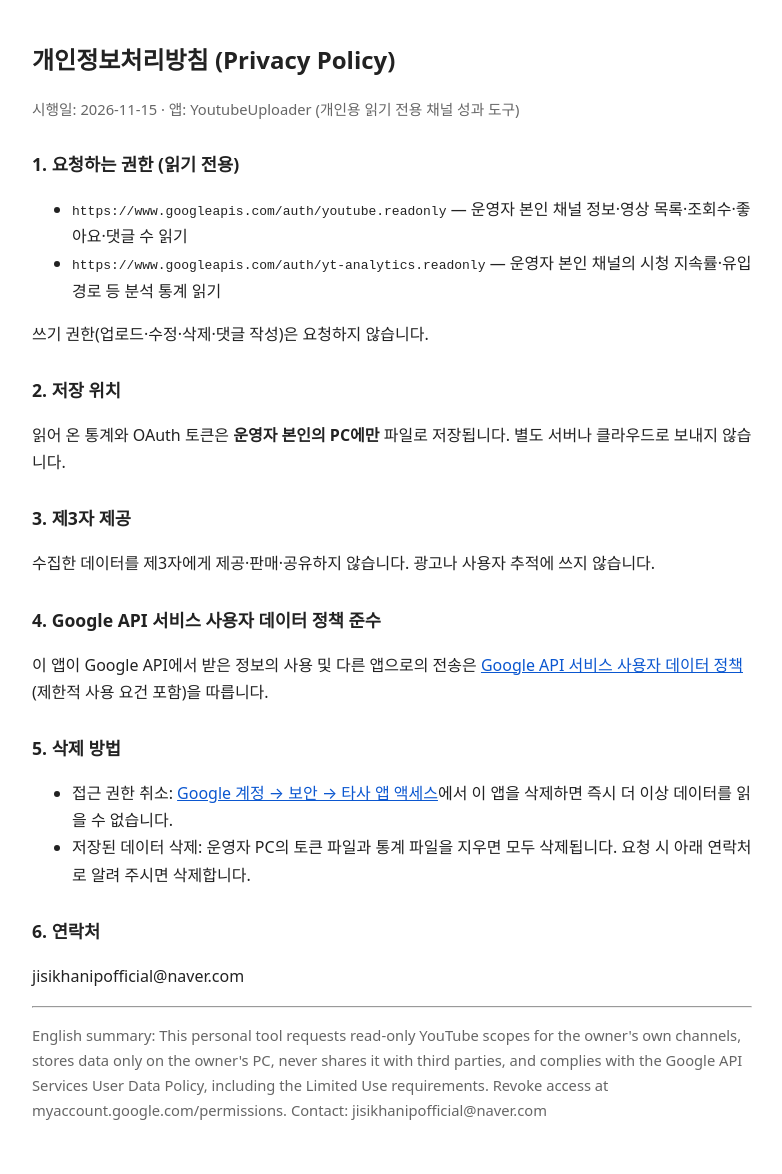
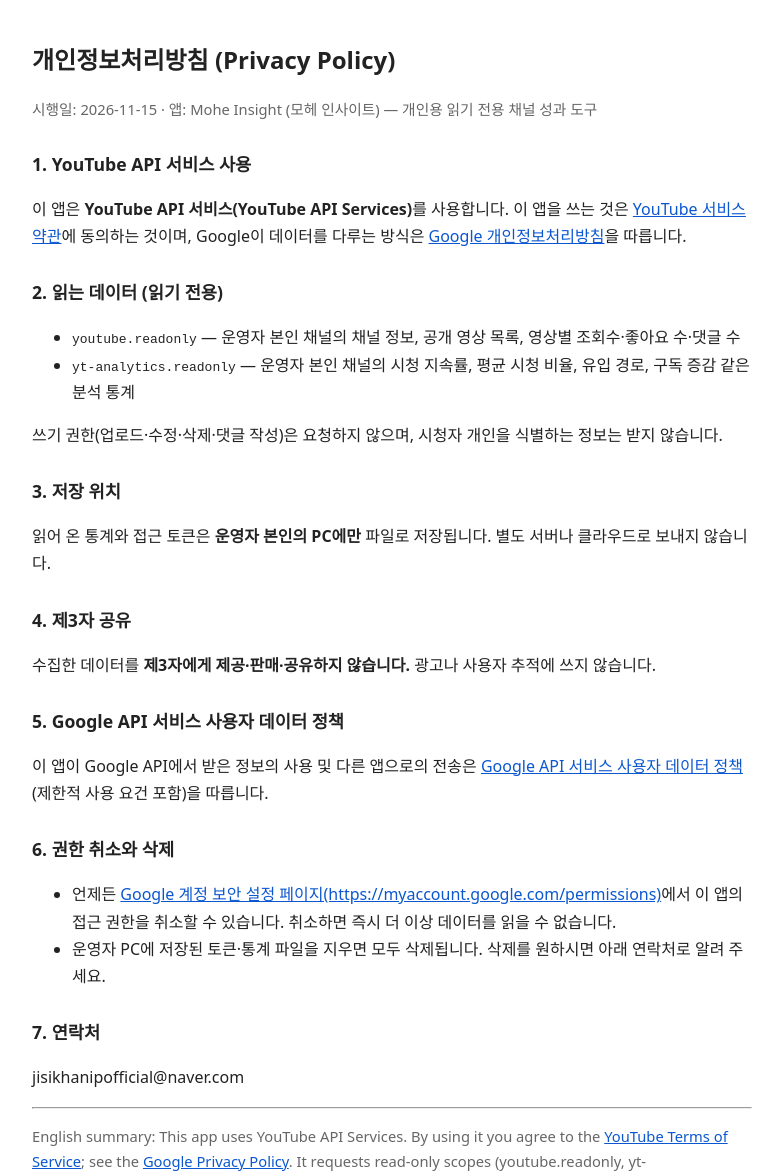
Before and after one commit to jisikhanip/mohe-insight, a plain HTML site: page privacy.html in a window 1280 px wide. Shown: the top 1174 px of the page, without its empty margins (248-1030 px from the left). Drawn offline with Linux system fonts and the light colour scheme.

Commit message:
Add files via upload

```diff
--- a/privacy.html
+++ b/privacy.html
@@ -3,7 +3,7 @@
 <head>
 <meta charset="utf-8">
 <meta name="viewport" content="width=device-width, initial-scale=1">
-<title>개인정보처리방침 — YoutubeUploader</title>
+<title>개인정보처리방침 — Mohe Insight (모헤 인사이트)</title>
 <style>
  body{font-family:system-ui,-apple-system,"Malgun Gothic",sans-serif;max-width:720px;margin:40px auto;padding:0 16px;line-height:1.7;color:#222;background:#fff}
  h1{font-size:1.5em} h2{font-size:1.1em;margin-top:1.6em} .muted{color:#666;font-size:.92em} a{color:#0b57d0}
@@ -11,34 +11,37 @@
 </head>
 <body>
 <h1>개인정보처리방침 (Privacy Policy)</h1>
-<p class="muted">시행일: 2026-11-15 · 앱: YoutubeUploader (개인용 읽기 전용 채널 성과 도구)</p>
+<p class="muted">시행일: 2026-11-15 · 앱: Mohe Insight (모헤 인사이트) — 개인용 읽기 전용 채널 성과 도구</p>
 
-<h2>1. 요청하는 권한 (읽기 전용)</h2>
+<h2>1. YouTube API 서비스 사용</h2>
+<p>이 앱은 <b>YouTube API 서비스(YouTube API Services)</b>를 사용합니다. 이 앱을 쓰는 것은 <a href="https://www.youtube.com/t/terms">YouTube 서비스 약관</a>에 동의하는 것이며, Google이 데이터를 다루는 방식은 <a href="https://policies.google.com/privacy">Google 개인정보처리방침</a>을 따릅니다.</p>
+
+<h2>2. 읽는 데이터 (읽기 전용)</h2>
 <ul>
- <li><code>https://www.googleapis.com/auth/youtube.readonly</code> — 운영자 본인 채널 정보·영상 목록·조회수·좋아요·댓글 수 읽기</li>
- <li><code>https://www.googleapis.com/auth/yt-analytics.readonly</code> — 운영자 본인 채널의 시청 지속률·유입 경로 등 분석 통계 읽기</li>
+ <li><code>youtube.readonly</code> — 운영자 본인 채널의 채널 정보, 공개 영상 목록, 영상별 조회수·좋아요 수·댓글 수</li>
+ <li><code>yt-analytics.readonly</code> — 운영자 본인 채널의 시청 지속률, 평균 시청 비율, 유입 경로, 구독 증감 같은 분석 통계</li>
 </ul>
-<p>쓰기 권한(업로드·수정·삭제·댓글 작성)은 요청하지 않습니다.</p>
+<p>쓰기 권한(업로드·수정·삭제·댓글 작성)은 요청하지 않으며, 시청자 개인을 식별하는 정보는 받지 않습니다.</p>
 
-<h2>2. 저장 위치</h2>
-<p>읽어 온 통계와 OAuth 토큰은 <b>운영자 본인의 PC에만</b> 파일로 저장됩니다. 별도 서버나 클라우드로 보내지 않습니다.</p>
+<h2>3. 저장 위치</h2>
+<p>읽어 온 통계와 접근 토큰은 <b>운영자 본인의 PC에만</b> 파일로 저장됩니다. 별도 서버나 클라우드로 보내지 않습니다.</p>
 
-<h2>3. 제3자 제공</h2>
-<p>수집한 데이터를 제3자에게 제공·판매·공유하지 않습니다. 광고나 사용자 추적에 쓰지 않습니다.</p>
+<h2>4. 제3자 공유</h2>
+<p>수집한 데이터를 <b>제3자에게 제공·판매·공유하지 않습니다.</b> 광고나 사용자 추적에 쓰지 않습니다.</p>
 
-<h2>4. Google API 서비스 사용자 데이터 정책 준수</h2>
+<h2>5. Google API 서비스 사용자 데이터 정책</h2>
 <p>이 앱이 Google API에서 받은 정보의 사용 및 다른 앱으로의 전송은 <a href="https://developers.google.com/terms/api-services-user-data-policy">Google API 서비스 사용자 데이터 정책</a>(제한적 사용 요건 포함)을 따릅니다.</p>
 
-<h2>5. 삭제 방법</h2>
+<h2>6. 권한 취소와 삭제</h2>
 <ul>
- <li>접근 권한 취소: <a href="https://myaccount.google.com/permissions">Google 계정 → 보안 → 타사 앱 액세스</a>에서 이 앱을 삭제하면 즉시 더 이상 데이터를 읽을 수 없습니다.</li>
- <li>저장된 데이터 삭제: 운영자 PC의 토큰 파일과 통계 파일을 지우면 모두 삭제됩니다. 요청 시 아래 연락처로 알려 주시면 삭제합니다.</li>
+ <li>언제든 <a href="https://myaccount.google.com/permissions">Google 계정 보안 설정 페이지(https://myaccount.google.com/permissions)</a>에서 이 앱의 접근 권한을 취소할 수 있습니다. 취소하면 즉시 더 이상 데이터를 읽을 수 없습니다.</li>
+ <li>운영자 PC에 저장된 토큰·통계 파일을 지우면 모두 삭제됩니다. 삭제를 원하시면 아래 연락처로 알려 주세요.</li>
 </ul>
 
-<h2>6. 연락처</h2>
+<h2>7. 연락처</h2>
 <p>jisikhanipofficial@naver.com</p>
 
 <hr>
-<p class="muted">English summary: This personal tool requests read-only YouTube scopes for the owner's own channels, stores data only on the owner's PC, never shares it with third parties, and complies with the Google API Services User Data Policy, including the Limited Use requirements. Revoke access at myaccount.google.com/permissions. Contact: jisikhanipofficial@naver.com</p>
+<p class="muted">English summary: This app uses YouTube API Services. By using it you agree to the <a href="https://www.youtube.com/t/terms">YouTube Terms of Service</a>; see the <a href="https://policies.google.com/privacy">Google Privacy Policy</a>. It requests read-only scopes (youtube.readonly, yt-analytics.readonly) for the owner's own channels only, stores data only on the owner's PC, and never shares it with third parties. Use of information received from Google APIs adheres to the Google API Services User Data Policy, including the Limited Use requirements. You can revoke access at <a href="https://myaccount.google.com/permissions">https://myaccount.google.com/permissions</a>. Contact: jisikhanipofficial@naver.com</p>
 </body>
 </html>
```
Also changed, not shown: index.html (+3 -2 lines).
